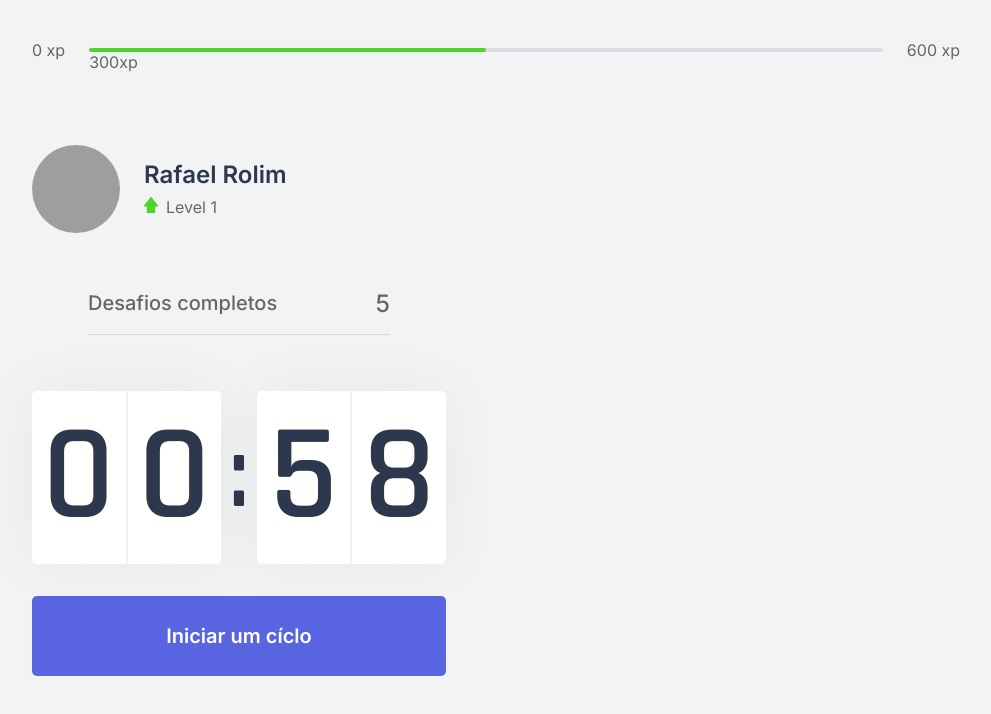
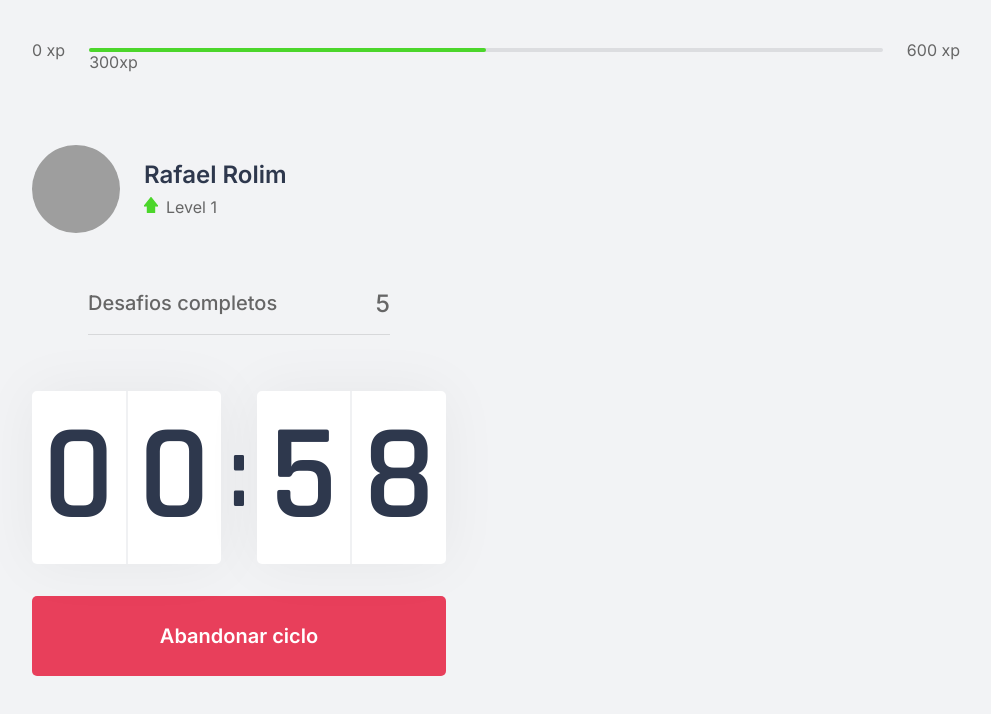
Before and after one commit to rafa1st/moveit-next, a Next.js app: page / in a window 1280 px wide. Both pictures are taken after a click on the button "Iniciar um cíclo". Shown: the top 714 px of the page, without its empty margins (144-1135 px from the left). Built offline with nearby package versions, Linux system fonts and the light colour scheme; grey boxes are pictures that could not be loaded.

Commit message:
end countdown section

```diff
--- a/src/components/Countdown.tsx
+++ b/src/components/Countdown.tsx
@@ -1,9 +1,13 @@
 import { useState, useEffect } from 'react';
+import { isContext } from 'vm';
 import styles from '../styles/components/Countdown.module.css'
+
+let countdownTimeout: NodeJS.Timeout;
 
 export function Countdown() {
     const [time, setTime] = useState(1 * 60);
-    const [active, setActive] = useState(false);
+    const [isActive, setIsActive] = useState(false);
+    const [hasFinished, setHasFinished] = useState(false);
 
     const minutes = Math.floor(time / 60);
     const seconds = time % 60;
@@ -13,16 +17,25 @@
     const [secondLeft, secondRight] = String(seconds).padStart(2 , '0').split('');
 
     function startCountdown() {
-        setActive(true);
+        setIsActive(true);
+    }
+
+    function resetCountdown() {
+        clearTimeout(countdownTimeout);
+        setIsActive(false);
+        setTime(1 * 60)
     }
 
     useEffect(() =>{
-        if(active && time > 0) {
-            setTimeout(() => {
+        if(isActive && time > 0) {
+            countdownTimeout = setTimeout(() => {
                 setTime(time -1);
             }, 1000);
+        } else if (isActive && time === 0) {
+            setHasFinished(true);
+            setIsActive(false);
         }
-    }, [active, time]);
+    }, [isActive, time]);
 
     return (
         <div>
@@ -38,6 +51,24 @@
                 </div>
             </div>
 
+            {hasFinished? (
+                <button
+                disabled
+                className={styles.countdownButton}
+                >
+                    Ciclo encerrado
+                </button>
+                ) : (
+                    <>
+                        {isActive? (
+                            <button
+                            type="button"
+                            className={`${styles.countdownButton} ${styles.countdownButtonActive}`}
+                            onClick={resetCountdown}
+                            >
+                                Abandonar ciclo
+                            </button>
+                        ) : (
                             <button
                             type="button"
                             className={styles.countdownButton}
@@ -45,6 +76,11 @@
                             >
                                 Iniciar um cíclo
                             </button>
+                            )
+                        }
+                    </>
+                )
+            }
         </div>
     );
 }
--- a/src/pages/index.tsx
+++ b/src/pages/index.tsx
@@ -27,7 +27,6 @@
        </div>
        <div>
 
-
        </div>
      </section>
   </div>
--- a/src/styles/components/Countdown.module.css
+++ b/src/styles/components/Countdown.module.css
@@ -60,6 +60,23 @@
     transition: background-color 0.2s;
 }
 
-.countdownButton:hover {
+.countdownButton:not(:disabled):hover {
     background: var(--blue-dark);
 }
+
+.countdownButtonActive {
+    background: var(--red);
+    color: var(--white);
+}
+
+.countdownButtonActive:not(:disabled):hover {
+    background: var(--white);
+    color: var(--red);
+
+}
+
+.countdownButton:disabled {
+    background: var(--white);
+    color: var(--text);
+    cursor: not-allowed;
+}
```
Lines whose indentation alone changed are shown as unchanged.
